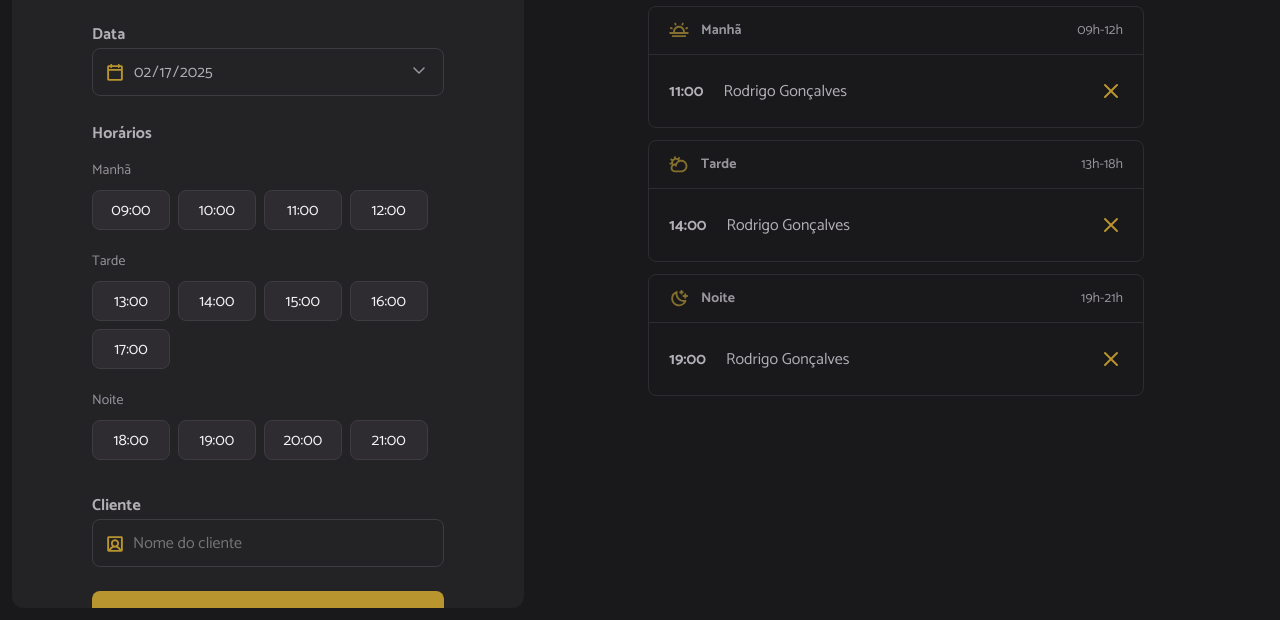
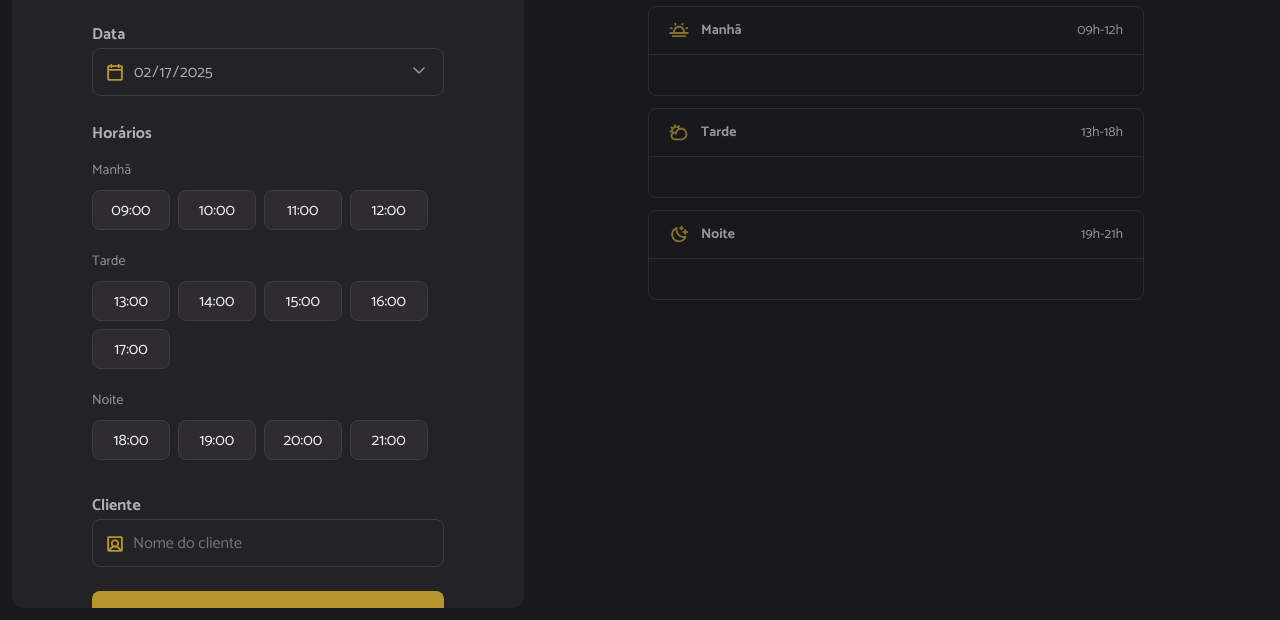
Before and after one commit to devmoisessantos/sistema-de-agendamento, a website built with webpack: page index.html in a window 1280 px wide. Shown: the part 180-800 px from the top of the page. Built offline with nearby package versions, Linux system fonts and the light colour scheme.

Commit message:
remove comentários de exemplo nos horários da interface

```diff
--- a/index.html
+++ b/index.html
@@ -86,7 +86,7 @@
           </header>
           <ul id="period-morning" class="period">
             <!-- Exemplo  -->
-            <li>
+            <!-- <li>
               <strong>11:00</strong>
               <span>Rodrigo Gonçalves</span>
               <img
@@ -94,7 +94,7 @@
                 alt="Cancelar"
                 class="cancel-icon"
               />
-            </li>
+            </li> -->
           </ul>
         </section>
 
@@ -106,7 +106,7 @@
           </header>
           <ul id="period-afternoon" class="period">
             <!-- Exemplo -->
-            <li>
+            <!-- <li>
               <strong>14:00</strong>
               <span>Rodrigo Gonçalves</span>
               <img
@@ -114,7 +114,7 @@
                 alt="Cancelar"
                 class="cancel-icon"
               />
-            </li>
+            </li> -->
           </ul>
         </section>
 
@@ -126,7 +126,7 @@
           </header>
           <ul id="period-night" class="period">
             <!-- Exemplo -->
-            <li>
+            <!-- <li>
               <strong>19:00</strong>
               <span>Rodrigo Gonçalves</span>
               <img
@@ -134,7 +134,7 @@
                 alt="Cancelar"
                 class="cancel-icon"
               />
-            </li>
+            </li> -->
           </ul>
         </section>
       </aside>
```
